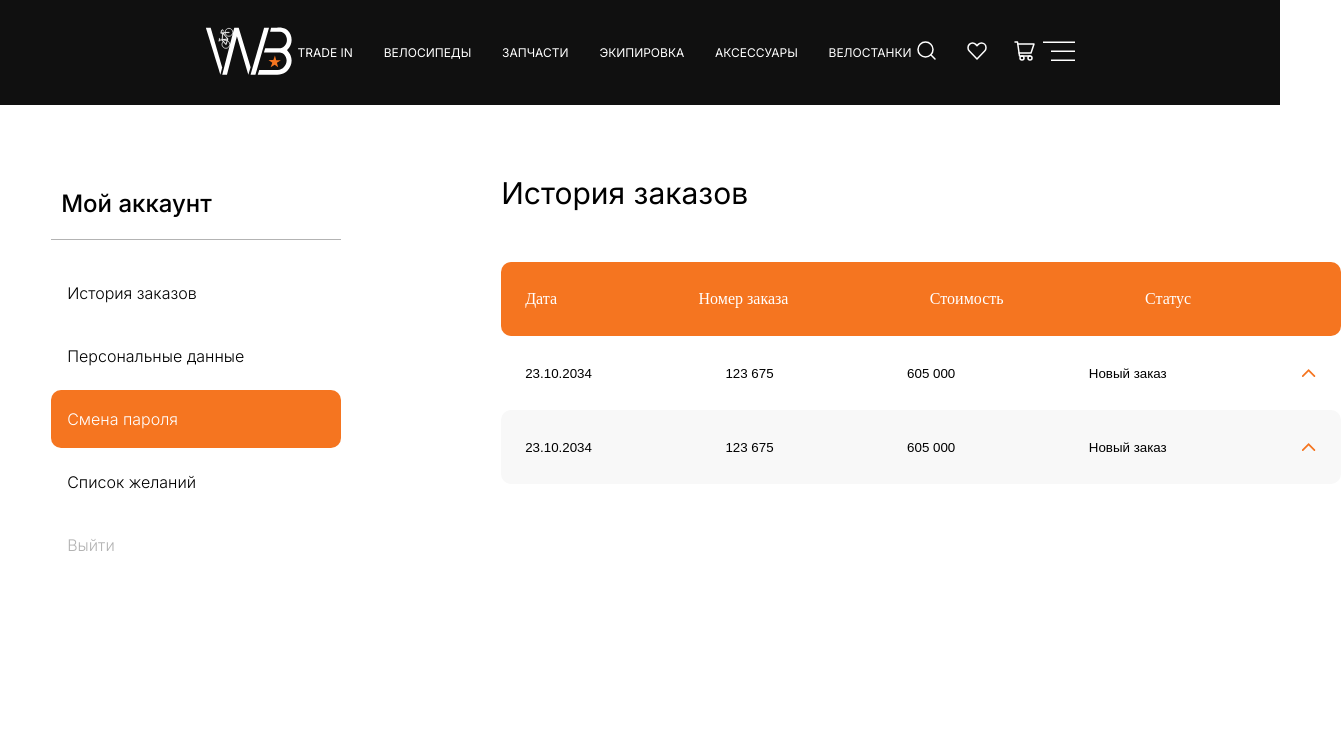
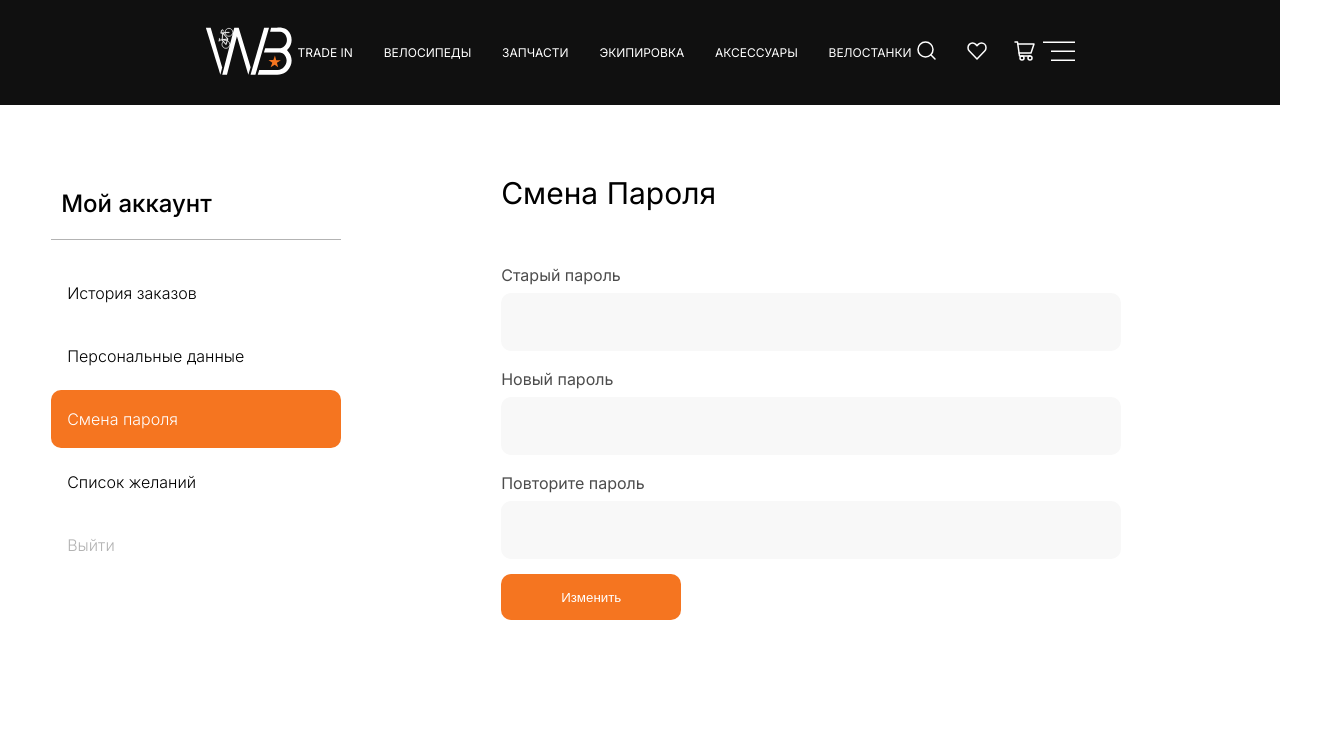
Before and after one commit to Parle648/world_bike, a React (Create React App) app: page /account in a window 1280 px wide. Shown: the top 732 px of the page, 1341 px wide, since content can reach past the window. Built offline with nearby package versions, Linux system fonts and the light colour scheme.

Commit message:
Create ChangePasswordForm

```diff
--- /dev/null
+++ b/src/features/ChangePasswordForm/ChangePasswodForm.tsx
@@ -0,0 +1,29 @@
+import React from 'react';
+import styles from './styles/changePasswordForm.module.scss';
+
+const ChangePasswodForm = () => {
+    return (
+        <form className={styles.form}>
+            <h2 className={styles.ttl}>Смена Пароля</h2>
+            <label className={styles.label}>
+                <h3 className={styles.inputTtl}>Старый пароль</h3>
+                <input className={styles.input} type="text" />
+            </label>
+            <label className={styles.label}>
+                <h3 className={styles.inputTtl}>Новый пароль</h3>
+                <input className={styles.input} type="text" />
+            </label>
+            <label className={styles.label}>
+                <h3 className={styles.inputTtl}>Повторите пароль</h3>
+                <input className={styles.input} type="text" />
+            </label>
+            <button className={styles.submitBtn}>Изменить</button>
+        </form>
+    );
+};
+
+ChangePasswodForm.propTypes = {
+
+};
+
+export default ChangePasswodForm;
--- /dev/null
+++ b/src/features/ChangePasswordForm/styles/changePasswordForm.module.scss
@@ -0,0 +1,68 @@
+@import '../../../Scss/global/global.scss';
+
+.form {
+    width: 620px;
+    margin-left: 160px;
+
+    @include md-d {
+        width: 100%;
+        margin-left: 0;
+    }
+}
+
+.ttl {
+    font-family: "Inter";
+    font-size: 30px;
+    font-weight: 400;
+    line-height: 49px;
+
+    margin-bottom: 44px;
+}
+
+// .label {
+
+// }
+
+.inputTtl {
+    font-family: 'Inter';
+    font-size: 16px;
+    font-weight: 400;
+    line-height: 26px;
+
+    margin-bottom: 5px;
+    color: #4C4C4C;
+}
+
+.input {
+    width: 100%;
+    height: 58px;
+    padding: 16px;
+    border-radius: 10;
+    margin-bottom: 10px;
+
+    border: 0;
+    border-radius: 10px;
+
+    background-color: #F8F8F8;
+
+    margin-bottom: 15px;
+}
+
+.submitBtn {
+    width: 180px;
+    height: 46px;
+    padding: 16px 80px;
+    background-color: #F57520;
+    color: #fff;
+    border: 0;
+    border-radius: 10px;
+
+    display: flex;
+    align-items: center;
+    justify-content: center;
+
+    &:hover {
+        cursor: pointer;
+        background-color: #D75702;
+    }
+}
--- a/src/widgets/AccountBlock/AccountBlock.tsx
+++ b/src/widgets/AccountBlock/AccountBlock.tsx
@@ -6,6 +6,7 @@ import ProductSnippet from '../../entities/ProductSnippet/ProductSnippet';
 import bike from '../../imgs/bike-img.png';
 import DropDown from '../../features/OrderDropDown/OrderDropDown';
 import OrdersHistory from '../OrdersHistory/OrdersHistory';
+import ChangePasswodForm from '../../features/ChangePasswordForm/ChangePasswodForm';
 
 const BodyTrigger = () => {
     return (
@@ -32,7 +33,10 @@ const AccountBlock = () => {
                     </ul>
                 </div>
                 {/* <PersonalDataForm /> */}
-                <OrdersHistory />
+                {/* <OrdersHistory /> */}
+
+                <ChangePasswodForm />
+
             </main>
         </div>
     );
```
